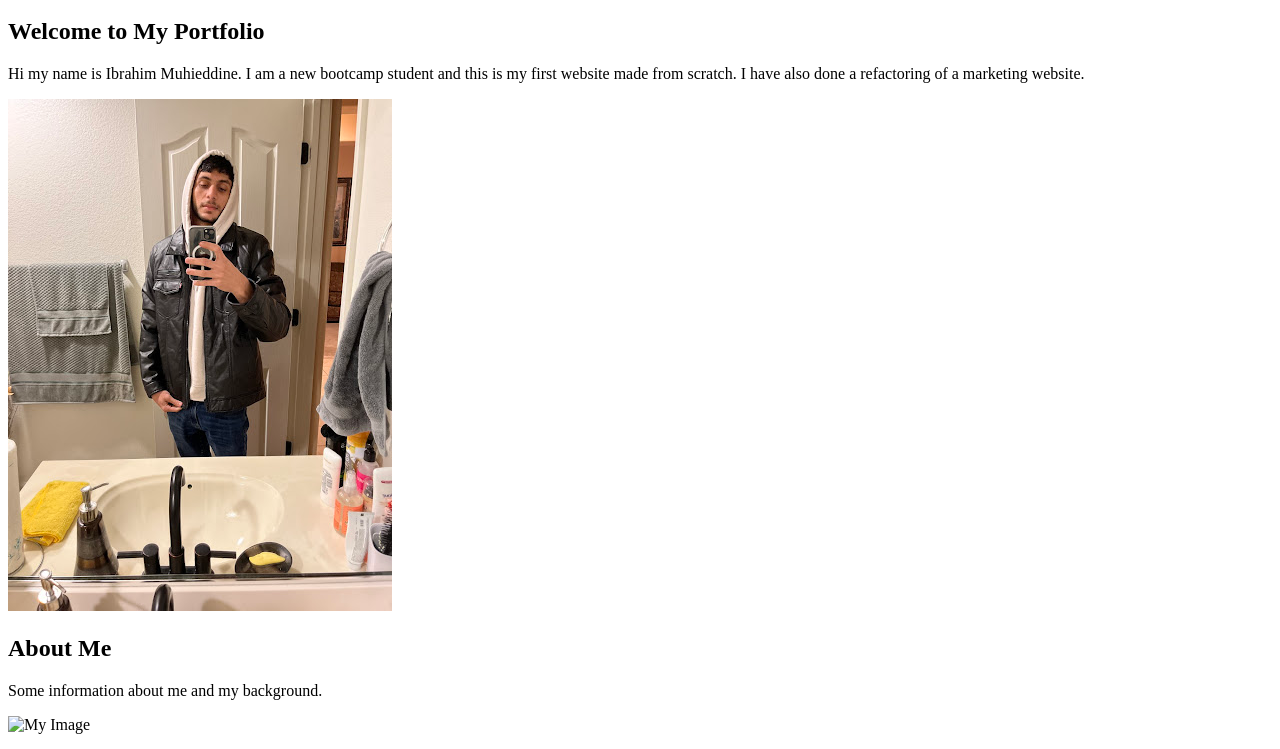
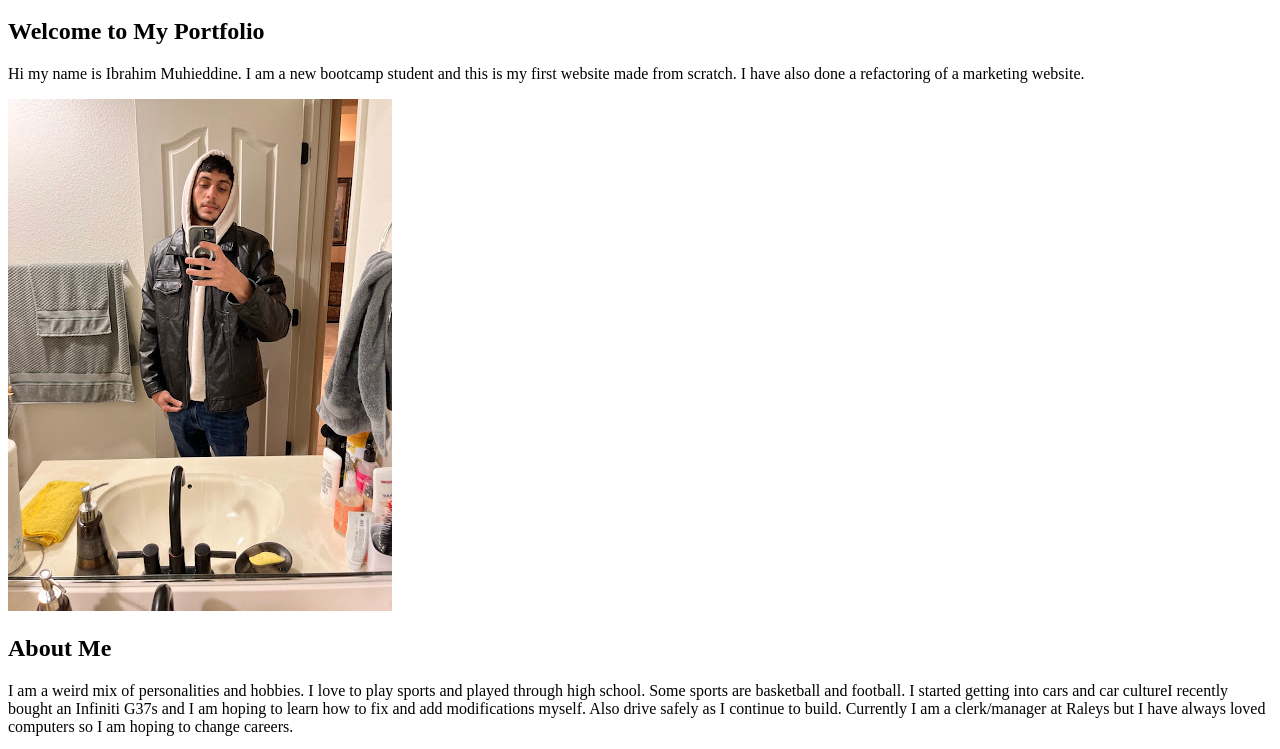
Before and after one commit to Ibrahim9166/Ibrahims-Portfolio-page, a plain HTML site: page index.html in a window 1280 px wide. Shown: the part 154-903 px from the top of the page. Drawn offline with Linux system fonts and the light colour scheme.

Commit message:
I added an image for the about section and added a description on the p.

```diff
--- a/index.html
+++ b/index.html
@@ -28,8 +28,8 @@
 
       <section id="about ">
         <h2>About Me</h2>
-        <p>Some information about me and my background.</p>
-        <img src="image.jpg" alt="My Image">
+        <p>I am a weird mix of personalities and hobbies. I love to play sports and played through high school. Some sports are basketball and football. I started getting into cars and car cultureI recently bought an Infiniti G37s and I am hoping to learn how to fix and add modifications myself. Also drive safely as I continue to build. Currently I am a clerk/manager at Raleys but I have always loved computers so I am hoping to change careers.</p>
+        <img src="assets/images/about me.png" alt="My Image">
 
       </section>
 
```
Also changed, not shown: assets/images/about me.png (added).
